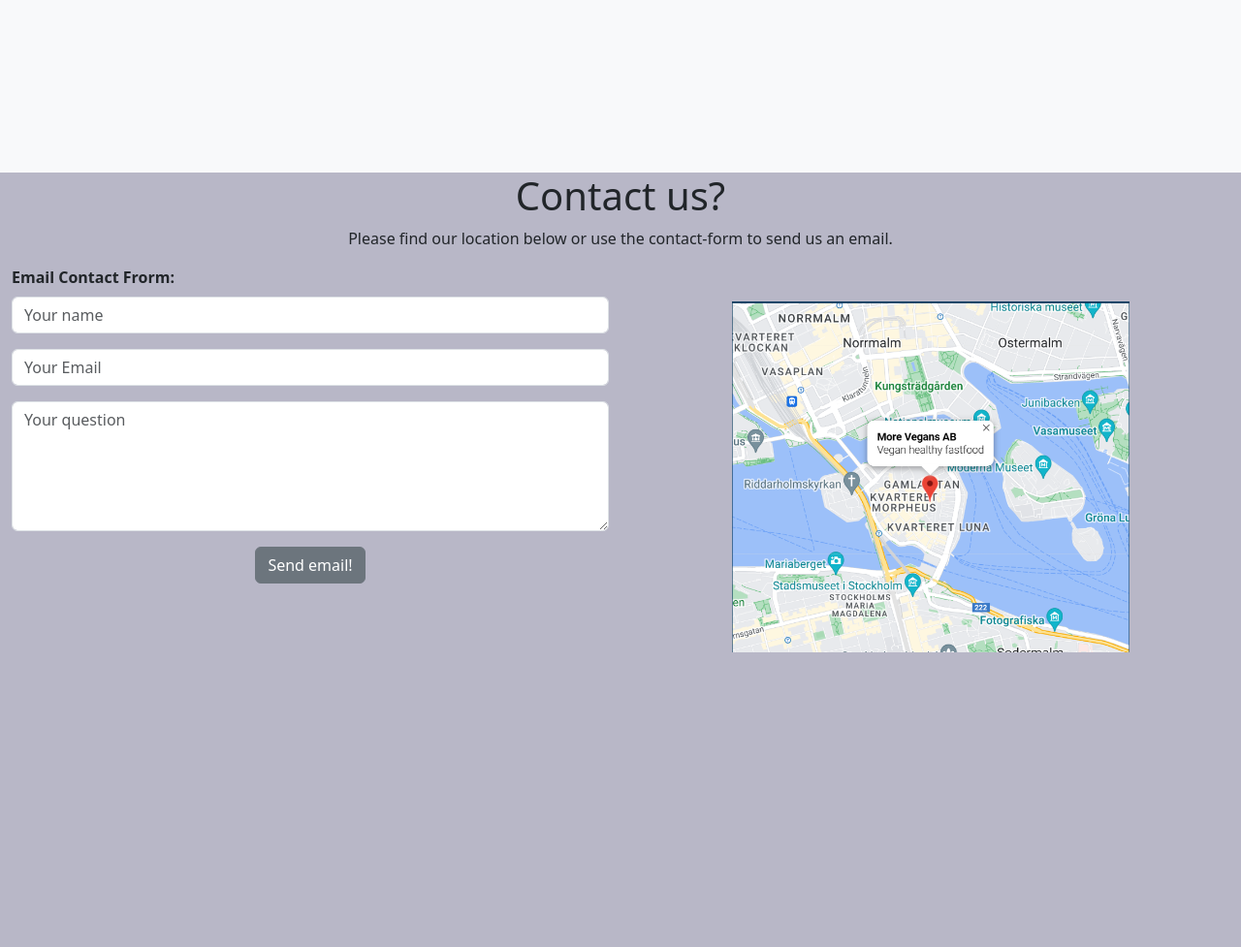
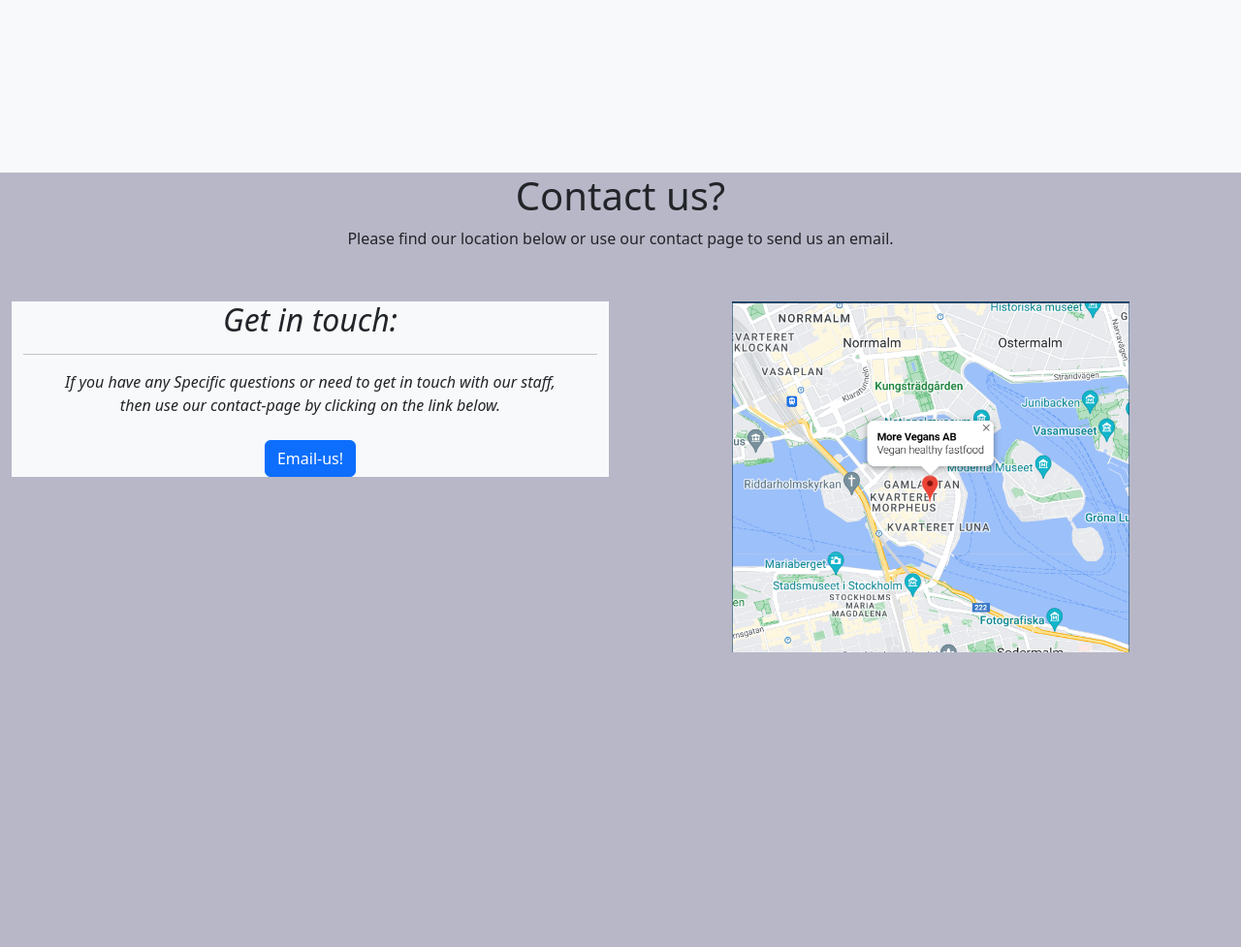
Before and after one commit to SvenLoevgren/fullstack-portfolio4, a Django app: page / in a window 1280 px wide. Shown: the part 1422-2399 px from the top of the page at 97% size. Run offline with Django 3.2, Linux system fonts and the light colour scheme.

Commit message:
contacting GUI updated in Home and Contactus html

```diff
--- a/static/css/main.css
+++ b/static/css/main.css
@@ -84,7 +84,15 @@ section {
 }
 
 #div4 {
-    padding-top: 19%;
+    margin-top: 19%;
+}
+
+#contacting-link {
+margin-top: 6%;
+}
+
+#contacting-link button {
+    margin-top: 4%;
 }
 
 /* .z-index {
--- a/templates/fastfood/fastfood_home.html
+++ b/templates/fastfood/fastfood_home.html
@@ -73,26 +73,36 @@
           <h1>Contact us?</h1>
         </div>
         <div class="d-flex justify-content-center text-center">
-          <p>Please find our location below or use the contact-form to send us an email.</p>
+          <p>Please find our location below or use our contact page to send us an email.</p>
         </div>
       </div>
-      <div class="col-md-6">
+      <div class="container-fluid col-md-6 bg">
+        <div  id="contacting-link" class="container-fluid bg-light">
+            <h2 class="text-center"><em>Get in touch:</em></h2>
+            <hr>
+            <p class="text-center" style="line-height: 1.5;"><em>If you have any Specific questions or need to get
+               in touch with our staff, <br>then use our
+                contact-page by clicking on the link below. </em><br>
+            <button class="btn btn-primary" onclick="window.location.href='{% url 'contactus' %}'">Email-us!</button>
+        </div>
+      </div>
+<!--      <div class="col-md-6">
         <form onsubmit="return sendMail(this);">
           <div class="mb-3">
             <label for="fullname" class="form-label"><strong>Email Contact Frorm:</strong></label>
             <input type="text" name="name" class="form-control" id="name" placeholder="Your name" required>
           </div>
           <div class="mb-3">
-            <!-- <label for="emailaddress" class="form-label">Your Email</label> -->
+
             <input type="text" name="emailaddress" class="form-control" id="emailaddress" placeholder="Your Email" required>
           </div>
           <div class="mb-3">
-            <!-- <label for="projectsummary" class="form-label">Your question</label> -->
+
             <textarea rows="5" name="projectsummary" class="form-control" id="projectsummary" placeholder="Your question" required></textarea>
           </div>
           <button type="submit" class="btn btn-secondary d-block mx-auto">Send email!</button>
         </form>
-      </div>
+      </div> -->
       <div class="col-md-6">
         <img src="{% static 'img/MAP.png' %}" alt="Map to find our restaurant" class="d-block mx-auto mb-4">
       </div>
```
